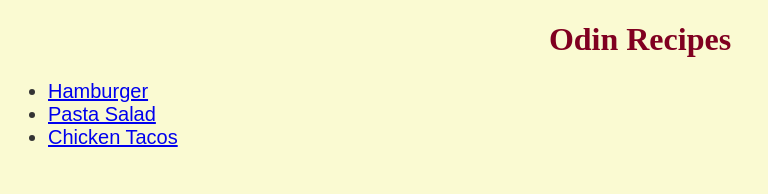
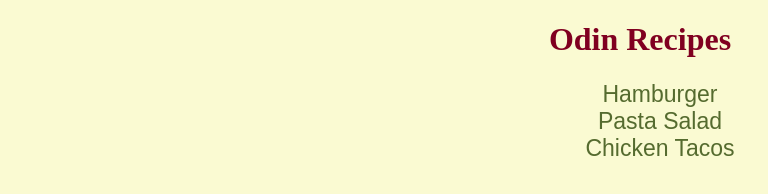
Before and after one commit to muneib/odin-recipes, a plain HTML site: page index.html in a window 1280 px wide. Shown: the whole page, without its empty margins (0-768 px from the left). Drawn offline with Linux system fonts and the light colour scheme.

Commit message:
Move table of content to center

```diff
--- a/index.html
+++ b/index.html
@@ -9,7 +9,7 @@
 </head>
 <body>
     <h1>Odin Recipes</h1>
-    <ul>
+    <ul class="table-of-content">
         <li><a href="./recipes/hamburger.html">Hamburger</a></li>
         <li><a href="./recipes/pasta-salad.html">Pasta Salad</a></li>
         <li><a href="./recipes/chicken-tacos.html">Chicken Tacos</a></li>
--- a/style.css
+++ b/style.css
@@ -10,16 +10,30 @@ p, ul, ol{
     font-size: 20px;
 }
 
+h1, .table-of-content{
+    text-align: center;
+
+}
+
 h1{
     font-family: 'Times New Roman', Times, serif;
     color: #800020;
-    text-align: center;
 }
 
 h2{
     color: #A52A2A;
 }
 
+a{
+    color: darkolivegreen;
+    text-decoration: none;
+}
+
 img{
     width: 500px;
 }
+
+.table-of-content{
+    list-style:none;
+    font-size: 23px;
+}
```
